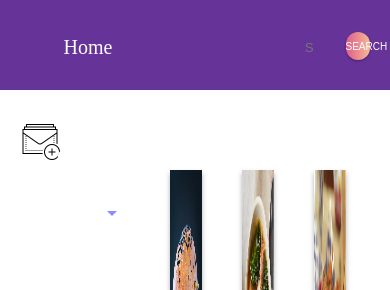
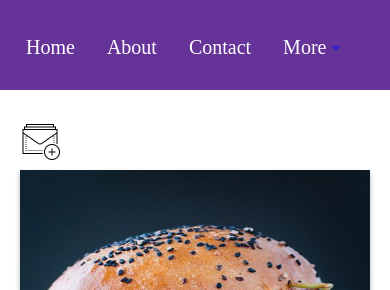
Before and after one commit to Brandon-Lee-Last/FoodBlog_Project, a plain HTML site: page index.html in a window 390 px wide. Shown: the top 290 px of the page. Drawn offline with nearby package versions, Linux system fonts and the light colour scheme.

Commit message:
Add files via upload

```diff
--- /dev/null
+++ b/Css/_config.scss
@@ -0,0 +1,24 @@
+//small mobile phones
+@mixin mediaSm {
+  @media only screen and (max-width: 500px) {
+    @content;
+  }
+}
+//tablets
+@mixin mediaMd {
+  @media only screen and (max-width: 767px) {
+    @content;
+  }
+}
+//laptops
+@mixin mediaLg {
+  @media only screen and (min-width: 768px) and (max-width: 1170px) {
+    @content;
+  }
+}
+//monitors
+@mixin mediaXl {
+  @media only screen and (min-width: 1171px) {
+    @content;
+  }
+}
--- /dev/null
+++ b/Css/_mobile.scss
@@ -0,0 +1,105 @@
+@include mediaSm {
+}
+
+@include mediaMd {
+  #Popupbtn {
+    z-index: 3;
+  }
+
+  .Popcontent {
+    width: 90%;
+    margin-left: -10px;
+  }
+  .header-fixed {
+    .header {
+      .search-bar {
+        display: none;
+      }
+      #links {
+        display: grid;
+        grid-template-columns: auto;
+
+        li {
+          .dropdown__menu {
+            margin-left: -50px;
+          }
+        }
+      }
+    }
+  }
+
+  div.wrapper {
+    display: block;
+    margin-left: 0;
+  }
+
+  .footer {
+    input {
+      width: 7%;
+      height: 60%;
+      float: none;
+      margin-top: 10px;
+    }
+  }
+
+  .container-2 {
+    padding: 10px 30px;
+  }
+
+  #aboutus {
+    padding: 150px 50px 50px 50px;
+    margin-left: 0;
+    margin-left: -100px;
+
+    img {
+      display: none;
+    }
+  }
+}
+
+@include mediaLg {
+  .header-fixed {
+    .header {
+      .search-bar {
+        width: 100%;
+        margin-left: -100px;
+      }
+      #links {
+        display: grid;
+        grid-template-columns: auto;
+
+        li {
+          .dropdown__menu {
+            margin-left: -50px;
+          }
+        }
+      }
+    }
+  }
+
+  .wrapper {
+    margin-left: 10px;
+    margin-right: -70px;
+  }
+
+  #Popupbtn {
+    z-index: 3;
+  }
+
+  #aboutus {
+    padding: 150px 50px 50px 50px;
+    margin-left: 0;
+    margin-left: -300px;
+
+    img {
+      display: none;
+    }
+  }
+
+  .container-2 {
+    padding: 10px 30px;
+  }
+}
+
+@include mediaXl {
+}
--- a/Css/style.scss
+++ b/Css/style.scss
@@ -1,15 +1,15 @@
-
-*{
+@import "config";
+* {
   margin: 0;
   padding: 0;
   outline-width: 0;
 }
 
-#liked_list{
+#liked_list {
   text-align: center;
 }
 
-.styled-button{
+.styled-button {
   background: none;
   color: #70a1ff;
   border: 1px solid #70a1ff;
@@ -21,18 +21,18 @@
   cursor: pointer;
 }
 
-.styled-button:hover{
+.styled-button:hover {
   background: #70a1ff;
   color: #fff;
 }
 
-.liked{
-
-    filter: invert(48%) sepia(13%) saturate(3207%) hue-rotate(130deg) brightness(1000%) contrast(80%);
+.liked {
+  filter: invert(48%) sepia(13%) saturate(3207%) hue-rotate(130deg)
+    brightness(1000%) contrast(80%);
 }
 
 //The styling for the popup content and button.
-#Popupbtn{
+#Popupbtn {
   position: fixed;
   margin: 120px 0 0 20px;
   width: 40px;
@@ -40,7 +40,7 @@
   transition: 0.4s ease-in;
 }
 
-.show{
+.show {
   border: 0;
   background-color: transparent;
   font-size: 20px;
@@ -49,29 +49,28 @@
   text-shadow: 1px 1px black;
 }
 
-.show:hover{
+.show:hover {
   text-decoration: underline;
 }
 
-.show:focus{
+.show:focus {
   outline-width: 0;
 }
 
-#Popupbtn:hover{
+#Popupbtn:hover {
   transform: scale(1.2);
 }
 
-.hide{
+.hide {
   text-decoration: underline;
   cursor: pointer;
 }
 
-.hide:hover{
+.hide:hover {
   color: pink;
 }
 
-
-.overlay{
+.overlay {
   position: fixed;
   top: 0px;
   left: 0px;
@@ -81,14 +80,14 @@
   display: none;
 }
 
-#newsletter-head{
+#newsletter-head {
   width: 80%;
   margin: 0 auto;
   height: 50px;
   border-radius: 20px;
 }
 
-.Popcontent{
+.Popcontent {
   position: fixed;
   top: 50%;
   left: 50%;
@@ -100,20 +99,20 @@
   text-align: center;
   padding: 20px;
   box-sizing: border-box;
-    box-shadow: 0 1px 3px rgba(0,0,0,0.12), 0 1px 2px rgba(0,0,0,0.24);
+  box-shadow: 0 1px 3px rgba(0, 0, 0, 0.12), 0 1px 2px rgba(0, 0, 0, 0.24);
 
-    hr{
+  hr {
     width: 40%;
     margin: 0 auto;
   }
 
-    #newsletter-end{
+  #newsletter-end {
     margin-top: 40px;
     display: grid;
     grid-template-columns: 70% 30%;
     height: 30px;
 
-        button{
+    button {
       background: none;
       border: 1px solid black;
       text-transform: uppercase;
@@ -123,23 +122,22 @@
       margin-left: 20px;
     }
 
-        button:hover{
+    button:hover {
       border: 1px solid red;
       color: red;
     }
 
-        input{
+    input {
       padding: 5px;
     }
-
   }
 }
 
-.none{
+.none {
   display: none;
 }
 
-.close{
+.close {
   position: absolute;
   right: 20px;
   top: 20px;
@@ -155,19 +153,18 @@
   cursor: pointer;
 }
 
-.popup:active{
+.popup:active {
   display: block;
 }
 //end--
 
-.active{
+.active {
   text-decoration: underline;
 }
 
 //header content styling.
-.header-fixed{
-
-    .header{
+.header-fixed {
+  .header {
     display: grid;
     grid-template-columns: 40% 60%;
     background-color: rebeccapurple;
@@ -178,9 +175,9 @@
     width: 100%;
     text-align: center;
 
-        .search-bar{
+    .search-bar {
       margin: 10px 30px 0 0;
-            input{
+      input {
         width: 20%;
         float: right;
         padding: 10px;
@@ -198,17 +195,17 @@
         border-bottom: 1px white solid;
       }
 
-            button{
+      button {
         float: right;
         font-size: 10px;
         text-align: center;
         text-transform: uppercase;
         transition: 0.5s;
         background-size: 200% auto;
-                color: #FFF;
+        color: #fff;
         box-shadow: 0 0 20px #eee;
-                box-shadow: 0 1px 3px rgba(0,0,0,0.12), 0 1px 2px rgba(0,0,0,0.24);
-                transition: all 0.3s cubic-bezier(.25,.8,.25,1);
+        box-shadow: 0 1px 3px rgba(0, 0, 0, 0.12), 0 1px 2px rgba(0, 0, 0, 0.24);
+        transition: all 0.3s cubic-bezier(0.25, 0.8, 0.25, 1);
         cursor: pointer;
         height: 28px;
         border: 0;
@@ -217,22 +214,30 @@
         border-radius: 15px;
       }
 
-            button:focus{
+      button:focus {
         outline-width: 0;
       }
 
-            button{background-image: linear-gradient(to right, #DD5E89 0%, #F7BB97 51%, #DD5E89 100%)}
-            button:hover { background-position: right center;}
-
+      button {
+        background-image: linear-gradient(
+          to right,
+          #dd5e89 0%,
+          #f7bb97 51%,
+          #dd5e89 100%
+        );
+      }
+      button:hover {
+        background-position: right center;
+      }
     }
 
-        ul{
+    ul {
       list-style: none;
       margin: 0;
       padding: 0;
       grid-auto-flow: column;
 
-            li{
+      li {
         padding: 0;
         margin: 0 0.5rem;
         display: inline;
@@ -254,7 +259,7 @@
       }
     }
 
-            .dropdown{
+    .dropdown {
       position: relative;
 
       .dropdown__menu {
@@ -303,14 +308,11 @@
 
       &:hover,
       &:focus-within {
-
         .dropdown__menu {
           opacity: 1;
           transform: rotateX(0) translateX(-50%);
         }
-
       }
-
     }
 
     .dropdown__menu {
@@ -334,15 +336,13 @@
           transform: translateY(0.15em);
         }
       }
-
     }
   }
 }
 //end--
 
-
 //styling of wrapper content.
-.wrapper{
+.wrapper {
   display: grid;
   grid-template-columns: 30% 30% 30%;
   padding-top: 150px;
@@ -353,10 +353,10 @@
     margin: 20px 20px;
     box-shadow: 0 3px 5px rgba(0, 0, 0, 0.3);
 
-        .like-bar{
+    .like-bar {
       box-shadow: 0 3px 5px rgba(0, 0, 0, 0.3);
 
-            img{
+      img {
         width: 40px;
         height: 40px;
         cursor: pointer;
@@ -369,14 +369,13 @@
     display: block;
     width: 100%;
     height: 350px;
-        transition: .5s ease;
+    transition: 0.5s ease;
     backface-visibility: hidden;
     cursor: pointer;
-
   }
 
   .middle {
-        transition: .5s ease;
+    transition: 0.5s ease;
     opacity: 0;
     position: absolute;
     top: 50%;
@@ -395,7 +394,7 @@
   }
 
   .text {
-        background-color: #4CAF50;
+    background-color: #4caf50;
     color: white;
     font-size: 16px;
     padding: 16px 32px;
@@ -403,11 +402,10 @@
 }
 //end--
 
-
 //styling for footer.
-.footer{
+.footer {
   margin-top: 100px;
-    padding:10px;
+  padding: 10px;
   width: 100%;
   height: 50px;
   background-color: darken(white, 5);
@@ -415,7 +413,7 @@
   font-size: 14px;
   text-align: center;
 
-        input{
+  input {
     float: left;
     width: 30px;
     height: 30px;
@@ -423,12 +421,13 @@
     border: 0;
   }
 }
+
 //end--
 
-
 //imports of all other sccs files.
-@import 'contact';
-@import 'recipes';
-@import 'about';
-@import 'prep';
-@import 'settings';
+@import "contact";
+@import "recipes";
+@import "about";
+@import "prep";
+@import "settings";
+@import "mobile";
```
Also changed, not shown: Pages/settings.html (+2 -2 lines), Css/contact.css, Css/style.css, 2 other files. Lines whose indentation alone changed are shown as unchanged.
